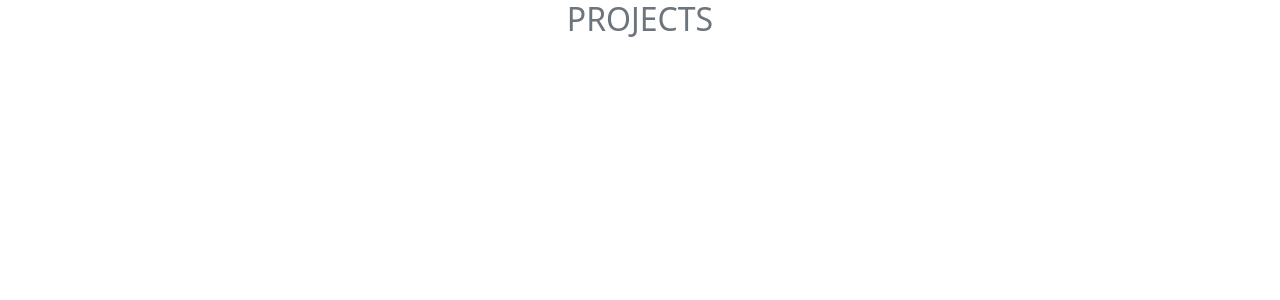
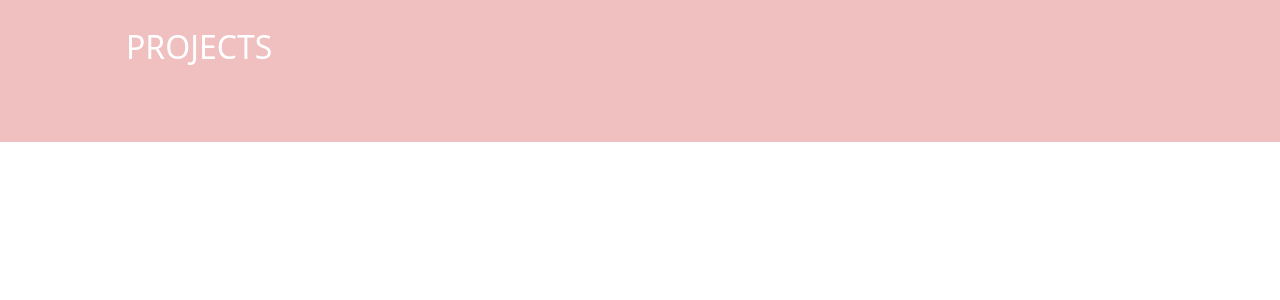
Before and after one commit to Semthan/next_portfolio, a Next.js app: page / in a window 1280 px wide. Shown: the top 300 px of the page. Built offline with nearby package versions, Linux system fonts and the light colour scheme.

Commit message:
added styling

```diff
--- a/components/projects-section/projectsSection.js
+++ b/components/projects-section/projectsSection.js
@@ -1,15 +1,16 @@
 import React from 'react'
+import classes from './ProjectsSection.module.css'
 import { Container, Row } from 'react-bootstrap'
 
 export default function ProjectsSection() {
     return (
-        <>
+        <section className={`px-4 px-lg-5 ${classes.main}`}>
             <Container className="px-4 px-lg-5">
-                <h2 className="text-center text-uppercase text-secondary mb-0">Projects</h2>
+                <h2 className="text-uppercase text-white p-2 mb-5">Projects</h2>
                 <Row className="">
 
                 </Row>
             </Container>
-        </>
+        </section >
     )
 }
--- /dev/null
+++ b/components/projects-section/projectsSection.module.css
@@ -0,0 +1,4 @@
+.main {
+  padding: 20px;
+  background-color: rgb(240, 191, 191);
+}
```
